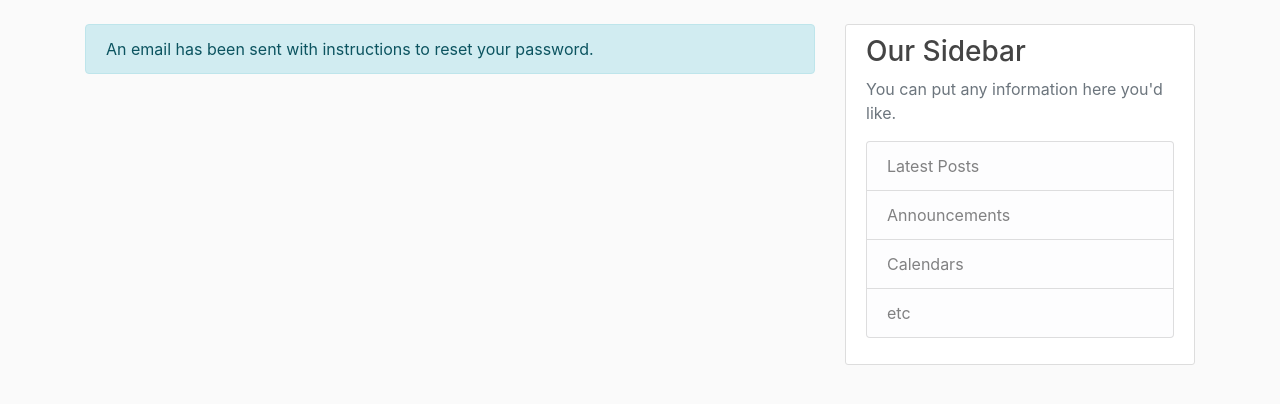
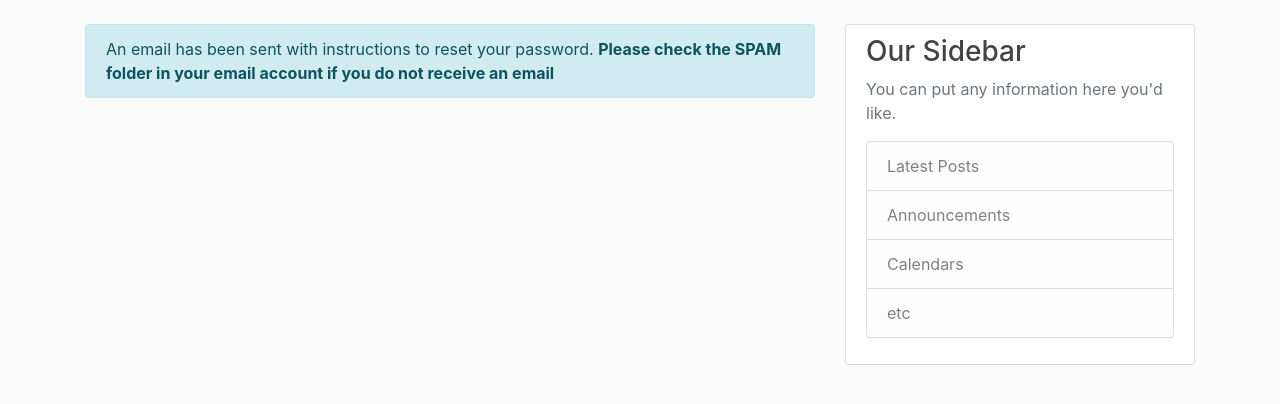
Before and after one commit to redplusblue/blog-web-app, a Django app: page /password-reset/done in a window 1280 px wide. Shown: the part 56-460 px from the top of the page. Run offline with Django 3.2, Linux system fonts and the light colour scheme; some libraries are stand-ins or nearby versions.

Commit message:
changed password reset screen

```diff
--- a/users/templates/users/password_reset_done.html
+++ b/users/templates/users/password_reset_done.html
@@ -3,5 +3,6 @@
 {% block content %}
     <div class = "alert alert-info">
         An email has been sent with instructions to reset your password.
+        <b> Please check the SPAM folder in your email account if you do not receive an email</b>
     </div>
 {% endblock content %}
```
